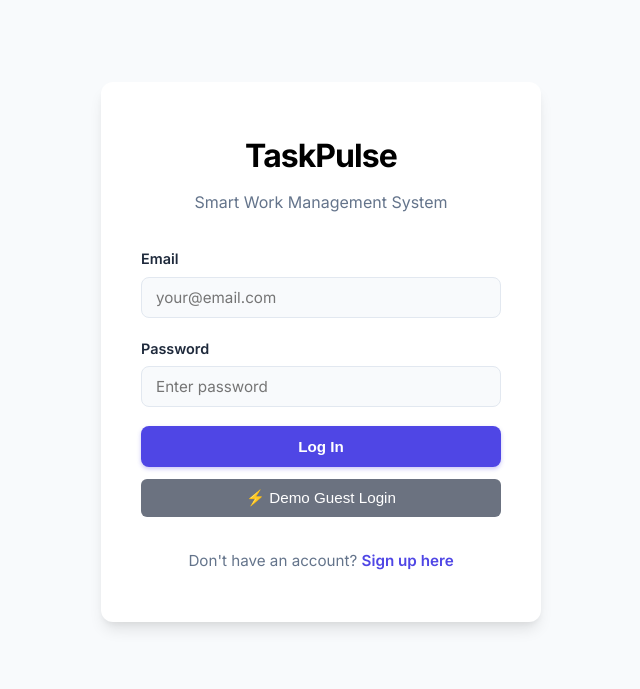
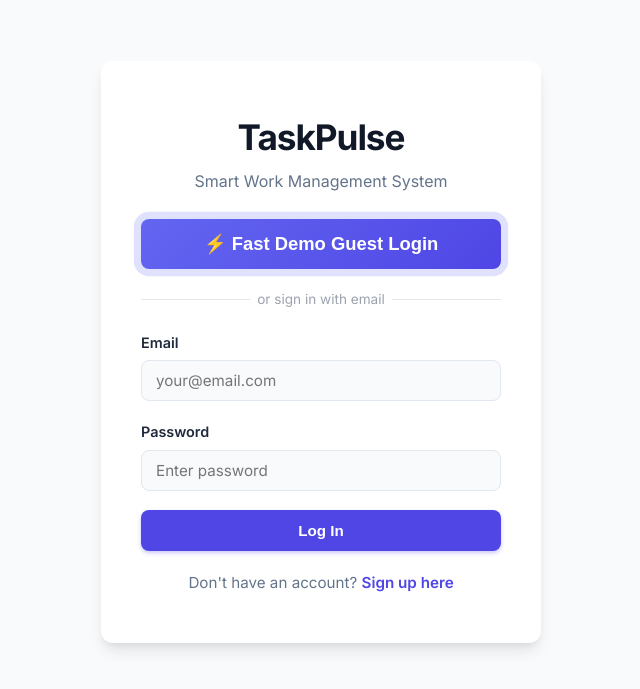
Before and after one commit to RaghavParasher/Team-Task-Manager, a Flask app: page /auth/login in a window 1280 px wide. Shown: the top 689 px of the page, without its empty margins (319-959 px from the left). Run offline with Flask 3, Linux system fonts and the light colour scheme; some libraries are stand-ins or nearby versions.

Commit message:
Fix logout 500 redirect error, seed demo login database with rich mock data, and upgrade guest login button UI/UX

```diff
--- a/routes/auth.py
+++ b/routes/auth.py
@@ -78,13 +78,17 @@ def signup():
 @auth_bp.route('/logout')
 @login_required
 def logout():
+    db.session.rollback()
     logout_user()
     flash('Logged out', 'success')
+    return redirect(url_for('auth.login'))
+
 @auth_bp.route('/demo-login', methods=['POST'])
 def demo_login():
     demo_user = User.query.filter_by(email="demo@taskpulse.com").first()
     if not demo_user:
         try:
+            # Create Demo Admin
             demo_user = User(
                 username="DemoAdmin",
                 email="demo@taskpulse.com",
@@ -93,13 +97,124 @@ def demo_login():
             )
             db.session.add(demo_user)
             db.session.commit()
+
+            # Create Bob and Alice members
+            alice = User(
+                username="Alice",
+                email="alice@taskpulse.com",
+                password_hash=generate_password_hash("member123"),
+                role='member'
+            )
+            bob = User(
+                username="Bob",
+                email="bob@taskpulse.com",
+                password_hash=generate_password_hash("member123"),
+                role='member'
+            )
+            db.session.add_all([alice, bob])
+            db.session.commit()
+
+            # Create Project
+            from models import Project, Task, TaskComment, TimeLog, Notification
+            project = Project(
+                name="✨ Website Redesign",
+                description="Modernizing our landing page and developer dashboard with TaskPulse.",
+                created_by=demo_user.id
+            )
+            project.members.append(demo_user)
+            project.members.append(alice)
+            project.members.append(bob)
+            db.session.add(project)
+            db.session.commit()
+
+            # Create Tasks
+            task1 = Task(
+                title="Design modern homepage mockups",
+                description="Create high-fidelity landing page designs in Figma matching the new branding.",
+                status="completed",
+                priority="high",
+                project_id=project.id,
+                assigned_to=alice.id
+            )
+            task2 = Task(
+                title="Implement Auth and API endpoints",
+                description="Write secure backend authentication handlers and hybrid REST APIs.",
+                status="in_progress",
+                priority="high",
+                project_id=project.id,
+                assigned_to=bob.id
+            )
+            task3 = Task(
+                title="Setup database indexes & migrations",
+                description="Add indices for foreign key attributes to speed up dashboard queries.",
+                status="pending",
+                priority="medium",
+                project_id=project.id,
+                assigned_to=demo_user.id
+            )
+            task4 = Task(
+                title="Draft developer API documentation",
+                description="Create clear markdown instructions detailing how to consume tasks endpoints.",
+                status="pending",
+                priority="low",
+                project_id=project.id,
+                assigned_to=alice.id
+            )
+            db.session.add_all([task1, task2, task3, task4])
+            db.session.commit()
+
+            # Create Time Logs
+            from datetime import timedelta
+            log1 = TimeLog(
+                task_id=task1.id,
+                user_id=alice.id,
+                start_time=datetime.utcnow() - timedelta(hours=4),
+                end_time=datetime.utcnow() - timedelta(hours=1),
+                duration=10800
+            )
+            log2 = TimeLog(
+                task_id=task2.id,
+                user_id=bob.id,
+                start_time=datetime.utcnow() - timedelta(hours=2),
+                end_time=datetime.utcnow() - timedelta(minutes=30),
+                duration=5400
+            )
+            db.session.add_all([log1, log2])
+
+            # Create Comments
+            comment1 = TaskComment(
+                content="Homepage designs are completed! Shared Figma link in slack.",
+                task_id=task1.id,
+                user_id=alice.id
+            )
+            comment2 = TaskComment(
+                content="Working on resolving Gunicorn worker session timeouts.",
+                task_id=task2.id,
+                user_id=bob.id
+            )
+            db.session.add_all([comment1, comment2])
+
+            # Create Notifications
+            notif1 = Notification(
+                user_id=demo_user.id,
+                message="Figma designs for 'Website Redesign' have been uploaded by Alice."
+            )
+            notif2 = Notification(
+                user_id=demo_user.id,
+                message="Bob started work on 'Implement Auth and API endpoints'."
+            )
+            db.session.add_all([notif1, notif2])
+
+            db.session.commit()
+
         except Exception as e:
             db.session.rollback()
-            flash("Could not create demo user", "error")
+            flash("Could not create demo user or dummy data", "error")
+            print(f"Demo seed error: {e}")
             return redirect(url_for('auth.login'))
 
     login_user(demo_user)
-    flash('Logged in as Demo Admin!', 'success')
+    flash('Logged in as Demo Admin with sample data!', 'success')
     return redirect(url_for('dashboard.dashboard'))
 
 @auth_bp.before_app_request
@@ -111,4 +226,4 @@ def update_last_active():
                 current_user.last_active = datetime.utcnow()
                 db.session.commit()
         except:
-            pass
+            db.session.rollback()
--- a/templates/login.html
+++ b/templates/login.html
@@ -1,11 +1,83 @@
 {% extends "base.html" %}
-{% block title %}Login - Team Tracker{% endblock %}
+{% block title %}Login - TaskPulse{% endblock %}
 
 {% block content %}
+<style>
+    /* Pulse glow effect for the demo login button */
+    .btn-demo-pulse {
+        width: 100%;
+        display: flex;
+        align-items: center;
+        justify-content: center;
+        gap: 10px;
+        padding: 14px;
+        background: linear-gradient(135deg, #6366f1 0%, #4f46e5 100%);
+        color: white;
+        border: none;
+        border-radius: 8px;
+        font-size: 1.15rem;
+        font-weight: 700;
+        cursor: pointer;
+        box-shadow: 0 4px 15px rgba(99, 102, 241, 0.4);
+        transition: transform 0.2s, box-shadow 0.2s;
+        animation: pulse-glow 2s infinite;
+    }
+    .btn-demo-pulse:hover {
+        transform: translateY(-1px);
+        box-shadow: 0 6px 20px rgba(99, 102, 241, 0.6);
+        background: linear-gradient(135deg, #4f46e5 0%, #4338ca 100%);
+    }
+    .btn-demo-pulse:active {
+        transform: translateY(1px);
+    }
+
+    @keyframes pulse-glow {
+        0% {
+            box-shadow: 0 0 0 0 rgba(99, 102, 241, 0.7);
+        }
+        70% {
+            box-shadow: 0 0 0 10px rgba(99, 102, 241, 0);
+        }
+        100% {
+            box-shadow: 0 0 0 0 rgba(99, 102, 241, 0);
+        }
+    }
+
+    .divider {
+        display: flex;
+        align-items: center;
+        text-align: center;
+        margin: 20px 0;
+        color: #9ca3af;
+        font-size: 0.85rem;
+    }
+    .divider::before, .divider::after {
+        content: '';
+        flex: 1;
+        border-bottom: 1px solid #e5e7eb;
+    }
+    .divider:not(:empty)::before {
+        margin-right: .5em;
+    }
+    .divider:not(:empty)::after {
+        margin-left: .5em;
+    }
+</style>
+
 <div class="auth-container">
     <div class="auth-card">
-        <h1>TaskPulse</h1>
-        <p class="auth-subtitle">Smart Work Management System</p>
+        <h1 style="font-size: 2.2rem; font-weight: 800; color: #111827; margin-bottom: 4px;">TaskPulse</h1>
+        <p class="auth-subtitle" style="margin-bottom: 24px;">Smart Work Management System</p>
+
+        <!-- Large visual Guest Demo Login at the top -->
+        <form method="POST" action="{{ url_for('auth.demo_login') }}">
+            <input type="hidden" name="csrf_token" value="{{ csrf_token() }}">
+            <button type="submit" class="btn-demo-pulse">
+                ⚡ Fast Demo Guest Login
+            </button>
+        </form>
+
+        <div class="divider">or sign in with email</div>
 
         <form method="POST" action="{{ url_for('auth.login') }}" onsubmit="return validateLogin()">
             <input type="hidden" name="csrf_token" value="{{ csrf_token() }}">
@@ -19,15 +91,10 @@
                 <input type="password" id="password" name="password" required placeholder="Enter password">
             </div>
 
-            <button type="submit" class="btn btn-primary btn-full">Log In</button>
+            <button type="submit" class="btn btn-primary btn-full" style="padding: 12px;">Log In</button>
         </form>
 
-        <form method="POST" action="{{ url_for('auth.demo_login') }}" style="margin-top: 12px; margin-bottom: 12px;">
-            <input type="hidden" name="csrf_token" value="{{ csrf_token() }}">
-            <button type="submit" class="btn btn-full" style="background-color: #6b7280; border: none; color: white; cursor: pointer; padding: 10px; border-radius: 6px; font-weight: 500;">⚡ Demo Guest Login</button>
-        </form>
-
-        <p class="auth-footer">
+        <p class="auth-footer" style="margin-top: 20px;">
             Don't have an account? <a href="{{ url_for('auth.signup') }}">Sign up here</a>
         </p>
     </div>
```
